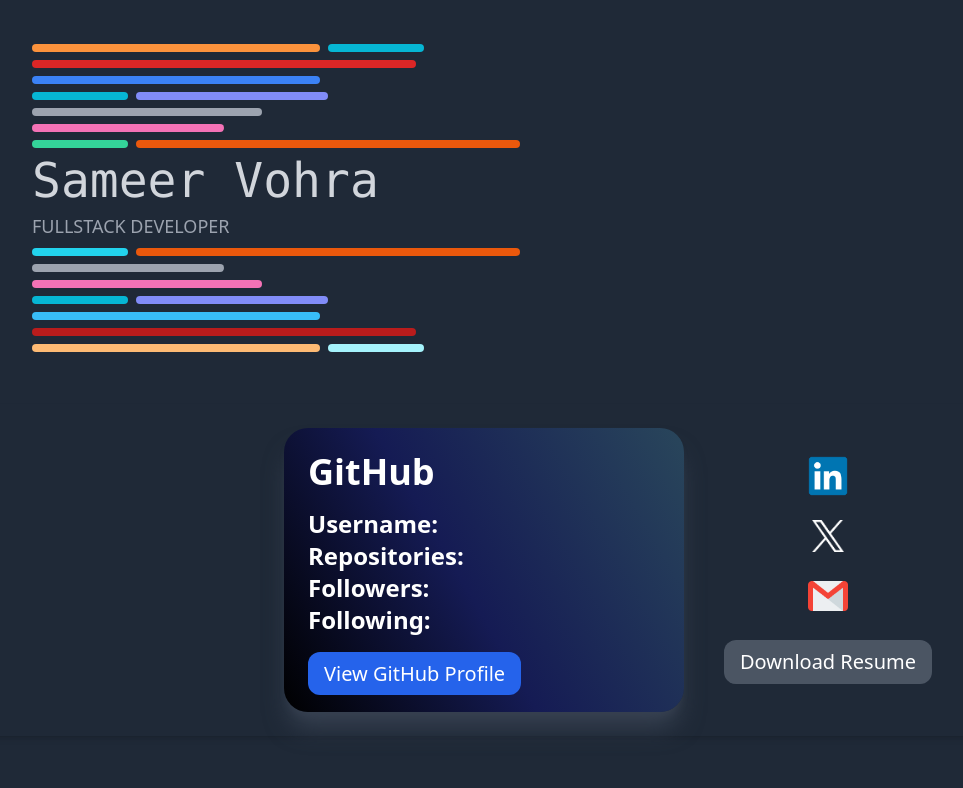
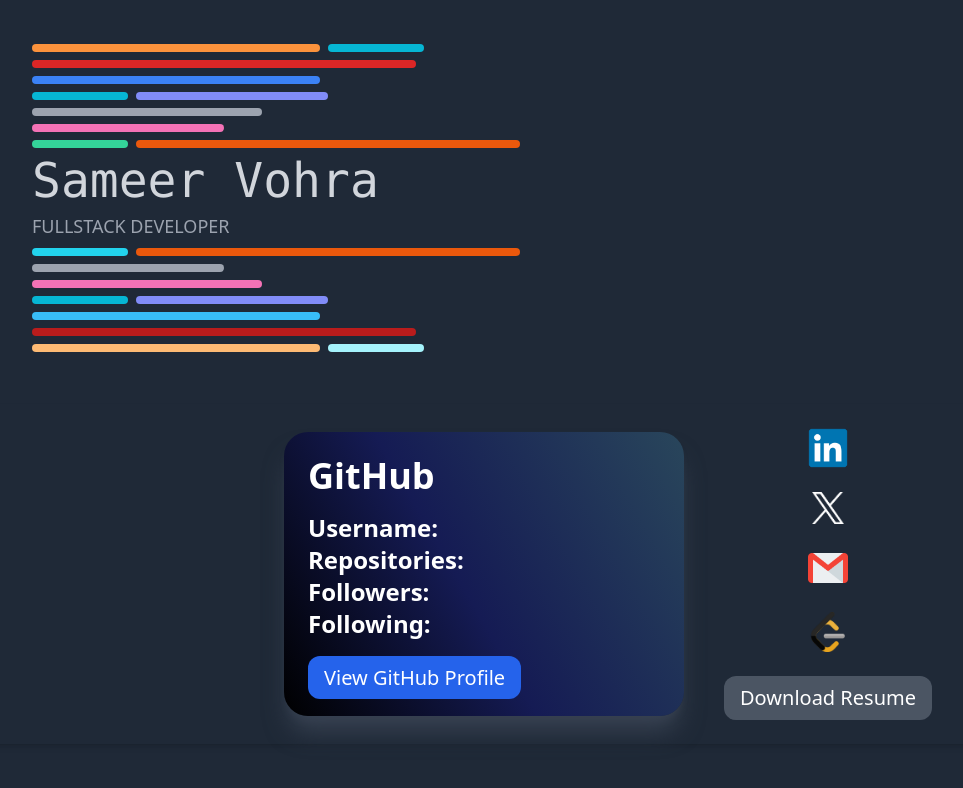
Before and after one commit to SameerVohra/Portfolio, a React (Vite) app: page /connect in a window 1280 px wide. Shown: the top 788 px of the page, without its empty margins (32-995 px from the left). Built offline with nearby package versions, Linux system fonts and the light colour scheme; no server answers.

Commit message:
added leetcode

```diff
--- a/src/components/Connect.tsx
+++ b/src/components/Connect.tsx
@@ -3,6 +3,7 @@
 import LinkedinLogo from "../assets/LinkedIn.png";
 import XLogo from "../assets/logo-white.png";
 import GmailLogo from "../assets/gmail.png";
+import LeetcodeLogo from "../assets/leetcode.png"
 
 interface GitHubData {
   login: string;
@@ -70,12 +71,20 @@
           <img src={GmailLogo} alt="Gmail logo" className="h-10 w-auto" />
         </a>
         <a
+          href="https://leetcode.com/u/Sameer_Vohra/"
+          target="_blank"
+          rel="noopener noreferrer"
+        >
+          <img src={LeetcodeLogo} alt="Leetcode logo" className="h-10 w-auto" />
+        </a>
+        <a
           href="https://drive.google.com/uc?export=download&id=1ffIG7UJnrrNqJ1aUHdQ9kVw0K6AqYqGk"
           download
           className="bg-gray-600 hover:bg-cyan-500 text-white py-2 px-4 rounded-xl text-xl"
         >
           Download Resume
-        </a>{" "}
+        </a>
+
       </div>
     </div>
   );
```
Also changed, not shown: src/assets/leetcode.png (added).
